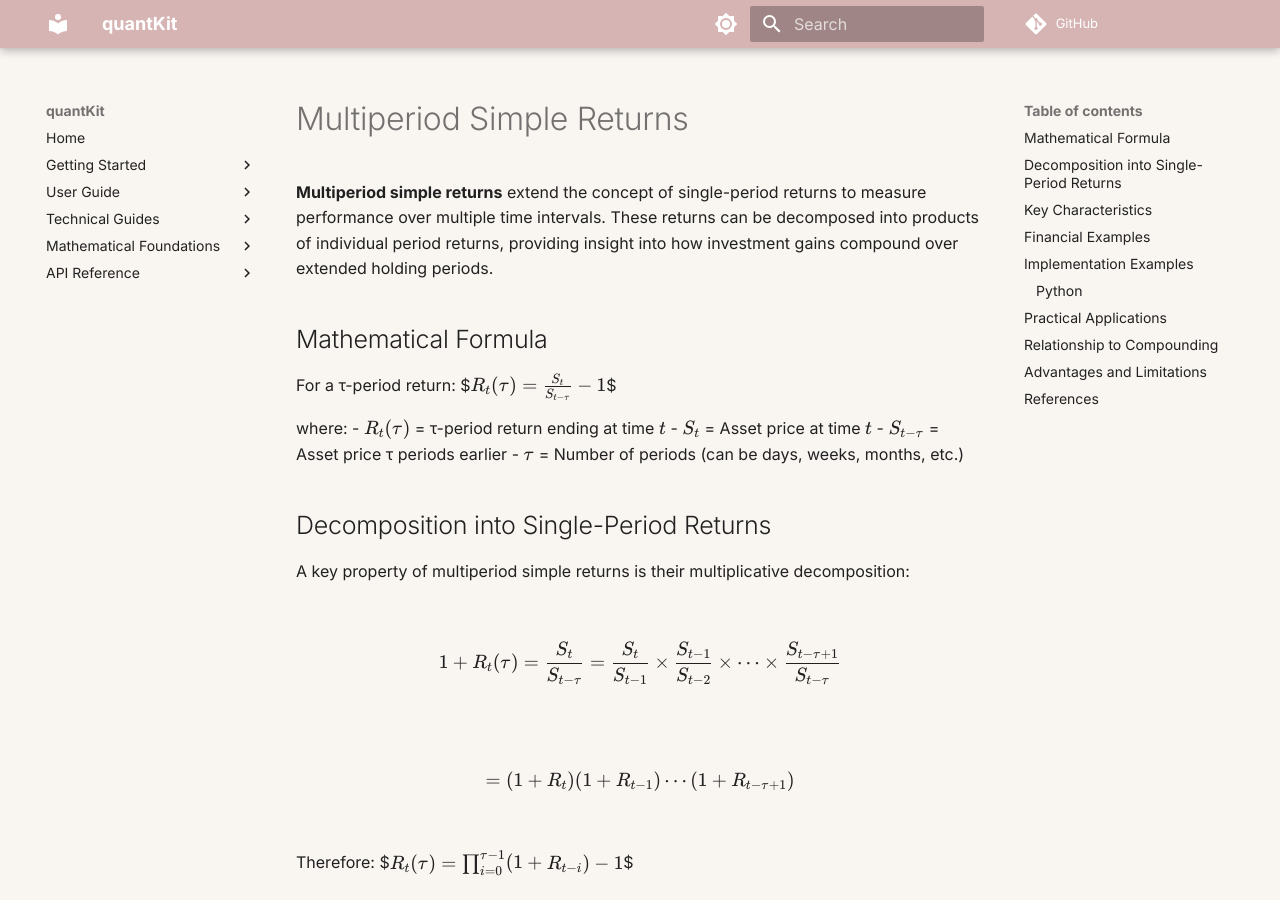
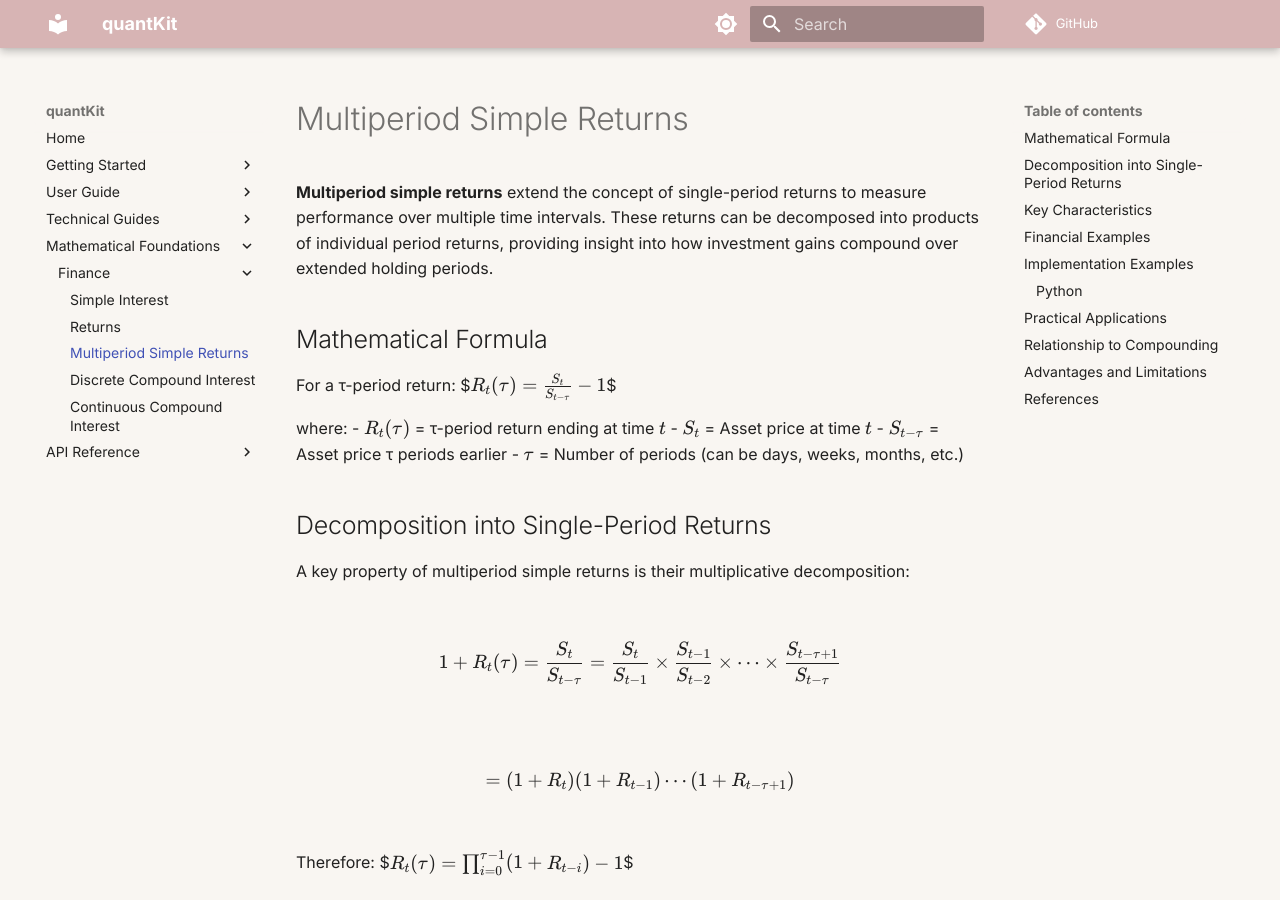
Before and after one commit to larrykann/quantKit, an MkDocs documentation site: the page built from docs/foundations/finance/multiperiod-simple-returns.md, in a window 1280 px wide and 900 px high. Built offline with MkDocs 1.6.1 and Material for MkDocs 9.7.7, drawn with Linux system fonts in a browser that asks for light colours; comment, search, counter and statistics services are not loaded.

Commit message:
adding notes that haven't been added yet

```diff
--- a/mkdocs.yml
+++ b/mkdocs.yml
@@ -51,6 +51,9 @@ nav:
     - Finance:
       - Simple Interest: foundations/finance/simple-interest.md
       - Returns: foundations/finance/simple-returns.md
+      - Multiperiod Simple Returns: foundations/finance/multiperiod-simple-returns.md
+      - Discrete Compound Interest: foundations/finance/discrete-compound-interest.md
+      - Continuous Compound Interest: foundations/finance/continuous-compound-interest.md
   - API Reference:
     - Data:
       - Schemas: reference/data/quantKit.data.schemas.md
```
